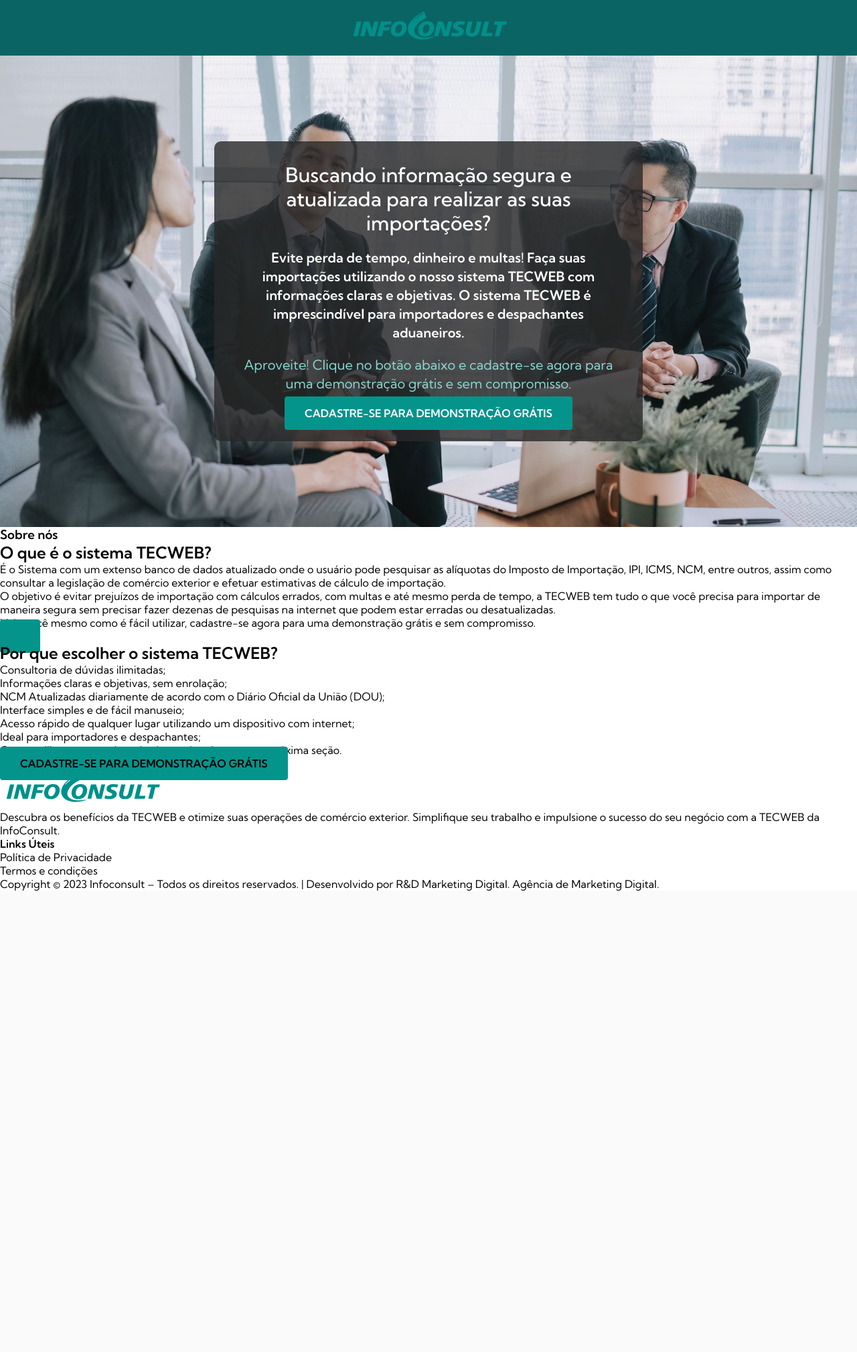
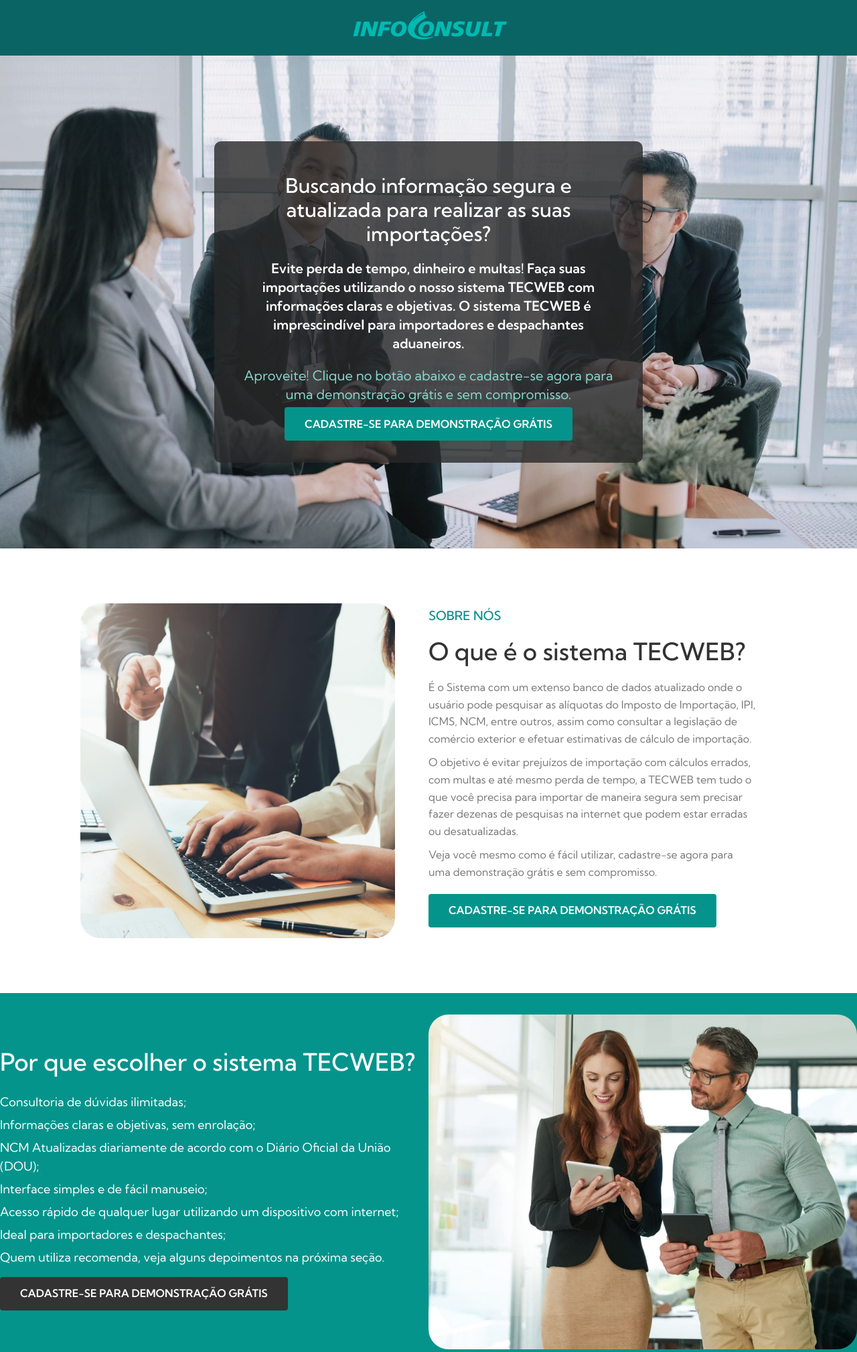
Before and after one commit to lucassdantas/lp-infoconsult, a PHP site: page / in a window 1280 px wide. Shown: the top 2019 px of the page at 67% size. Before the commit the page ends 1330 px from the top, so only its background shows below. Run offline with PHP 8.4, Linux system fonts and the light colour scheme.

Commit message:
building green section

```diff
--- a/assets/style.css
+++ b/assets/style.css
@@ -12,27 +12,53 @@
     --lightGreen: #04A19C;
     --darkGreen: #0B6464;
     --lightBlue: #88D8D1;
+    --whiteBg: #F8F8F8;
 }
 
 body{
     font-family:'Kumbh Sans',sans-serif;
 }
-
+section{
+    display:flex;
+    justify-content:center;
+}
 a{
     text-decoration: none;
     color:inherit;
 }
+
+.limiter{
+    max-width: 1140px;
+}
+.bgImg{
+    background-repeat:no-repeat;
+    background-size:cover;
+    background-position: center center;
+}
+
+.img{
+    border-radius:30px;
+    height:500px;
+    object-fit:cover;
+    width:100%;
+}
+
 header{
     background-color:var(--darkGreen);
     text-align:center;
     padding:12px;
 }
 
+#headerLogo{
+    filter:brightness( 130% );
+}
+
 .banner{
+    display:flex;
+    justify-content: center;
+
     background-image:url('/images/negocios-demonstracao-tecweb-reunia-sistema-infoconsult.jpg');
-    background-repeat:no-repeat;
-    background-size:cover;
-    background-position: center center;
+
     background-attachment: fixed;
 
     padding: 10% 25%;
@@ -42,15 +68,18 @@ header{
     background-color:rgba(40, 40, 40, 0.8);
     color:#fff;
     border-radius:10px;
-    padding:2em;
+    padding:3em 2em;;
     text-align:center;
+    max-width:700px;
 }
+
 h1{
     margin-bottom:20px;
     font-weight:500;
     line-height:1.2em;
     font-size:30px;
 }
+
 .description{
     line-height:1.4em;
     font-size:20px;
@@ -66,7 +95,6 @@ h1{
     color:var(--lightBlue);
 
     margin-bottom:20px;
-
 }
 
 .btn{
@@ -77,7 +105,79 @@ h1{
     line-height:1.2em;
     padding:15px 30px;
     border-radius:4px;
+    margin:10px 0;
+    color:#fff;
+    width:fit-content;
+    transition:0.5;
 }
+
 .btn:hover{
-    transform:translateY(-8px);
+    margin-top:-5px;
+    transition:0.5;
 }
+
+.row{
+    display:flex;
+    padding:2em 0;
+}
+
+.col{
+    display:flex;
+    flex-direction:column;
+    justify-content:center;
+    width:50%;
+    min-height:500px;
+}
+.colImg{
+    padding:50px;
+}
+
+.upperTitle{
+    color:var(--green);
+    text-transform:uppercase;
+    font-weight:500;
+    margin-bottom:20px;
+}
+
+h2{
+    font-weight:500;
+    line-height:1.2em;
+    font-size:36px;
+    color:var(--black);
+    margin-bottom:20px;
+}
+
+.content p{
+    margin-bottom:10px;
+    color:var(--gray);
+    font-size:16px;
+    font-weight:400;
+    line-height:1.6em;
+}
+
+
+
+.colContentRight{
+    padding-right:5em;
+}
+
+.greenBg{
+    background-color:var(--green);
+    color:#fff;
+}
+
+.greenBg .title{
+    color:#fff;
+}
+
+.greenBg .btn{
+    background-color:var(--black);
+}
+
+.greenBg li{
+    margin: 5px 0;
+    font-size:18px;
+    font-weight:400;
+    line-height:1.6em;
+    list-style:upper-latin;
+}
--- a/index.html
+++ b/index.html
@@ -9,10 +9,10 @@
 </head>
 <body>
     <header>
-        <a href='./'><img src="./images/logo-infoconsult.png" alt="" class="logo"></a>
+        <a href='./'><img src="./images/logo-infoconsult.png" alt="" class="logo" id="headerLogo"></a>
     </header>
     <main>
-        <section class='banner'>
+        <section class='banner bgImg'>
             <div class='centerInfo'>
                 <h1 class='title'>Buscando informação segura e atualizada para realizar as suas importações?</h1>
                 <p class="description">Evite perda de tempo, dinheiro e multas! Faça suas importações utilizando o nosso sistema TECWEB com informações claras e objetivas. O sistema TECWEB é imprescindível para importadores e despachantes aduaneiros.</p>
@@ -20,23 +20,25 @@
                 <a class='btn' href='https://api.whatsapp.com/send?phone=5521986940829&text=Ol%C3%A1,%20gostaria%20de%20agendar%20uma%20demonstra%C3%A7%C3%A3o%20gr%C3%A1tis%20do%20sistema%20TecWeb' target='_blank'> Cadastre-se para demonstração grátis</a>
             </div>
         </section>
-        <section>
-            <div class="row">
-                <div class="col"></div>
-                <div class="col">
-                    <h3>Sobre nós</h3>
+        <section class='whiteBg content'>
+            <div class="row limiter">
+                <div class="col colImg">
+                    <img class='img' src="./images/Aproveite-todo-o-potencial-do-comercio-exterior-com-a-InfoConsult.jpg" alt="">
+                </div>
+                <div class="col colContentRight">
+                    <h3 class='upperTitle'>Sobre nós</h3>
                     <h2>O que é o sistema TECWEB?</h2>
                     <p>É o Sistema com um extenso banco de dados atualizado onde o usuário pode pesquisar as alíquotas do Imposto de Importação, IPI, ICMS, NCM, entre outros, assim como consultar a legislação de comércio exterior e efetuar estimativas de cálculo de importação.</p>
                     <p>O objetivo é evitar prejuízos de importação com cálculos errados, com multas e até mesmo perda de tempo, a TECWEB tem tudo o que você precisa para importar de maneira segura sem precisar fazer dezenas de pesquisas na internet que podem estar erradas ou desatualizadas.</p>
                     <p>Veja você mesmo como é fácil utilizar, cadastre-se agora para uma demonstração grátis e sem compromisso.</p>
-                    <a class='btn' href='https://api.whatsapp.com/send?phone=5521986940829&text=Ol%C3%A1,%20gostaria%20de%20agendar%20uma%20demonstra%C3%A7%C3%A3o%20gr%C3%A1tis%20do%2' target='_blank'></a>
+                    <a class='btn' href='https://api.whatsapp.com/send?phone=5521986940829&text=Ol%C3%A1,%20gostaria%20de%20agendar%20uma%20demonstra%C3%A7%C3%A3o%20gr%C3%A1tis%20do%2' target='_blank'>Cadastre-se para demonstração grátis</a>
                 </div>
             </div>
         </section>
-        <section>
+        <section class="greenBg">
             <div class="row">
                 <div class="col">
-                    <h2>Por que escolher o sistema TECWEB?</h2>
+                    <h2 class='title'>Por que escolher o sistema TECWEB?</h2>
                     <ul>
                         <li>Consultoria de dúvidas ilimitadas;</li>
                         <li>Informações claras e objetivas, sem enrolação;</li>
@@ -48,7 +50,9 @@
                     </ul>
                     <a class='btn' href='https://api.whatsapp.com/send?phone=5521986940829&text=Ol%C3%A1,%20gostaria%20de%20agendar%20uma%20demonstra%C3%A7%C3%A3o%20gr%C3%A1tis%20do%20sistema%20TecWeb' target='_blank'> Cadastre-se para demonstração grátis</a>
                 </div>
-                <div class="col"></div>
+                <div class="col">
+                    <img class='img' src="./images/Torne-se-um-especialista-em-comercio-exterior-com-a-InfoConsult-1.jpg" alt="">
+                </div>
             </div>
         </section>
     </main>
```
